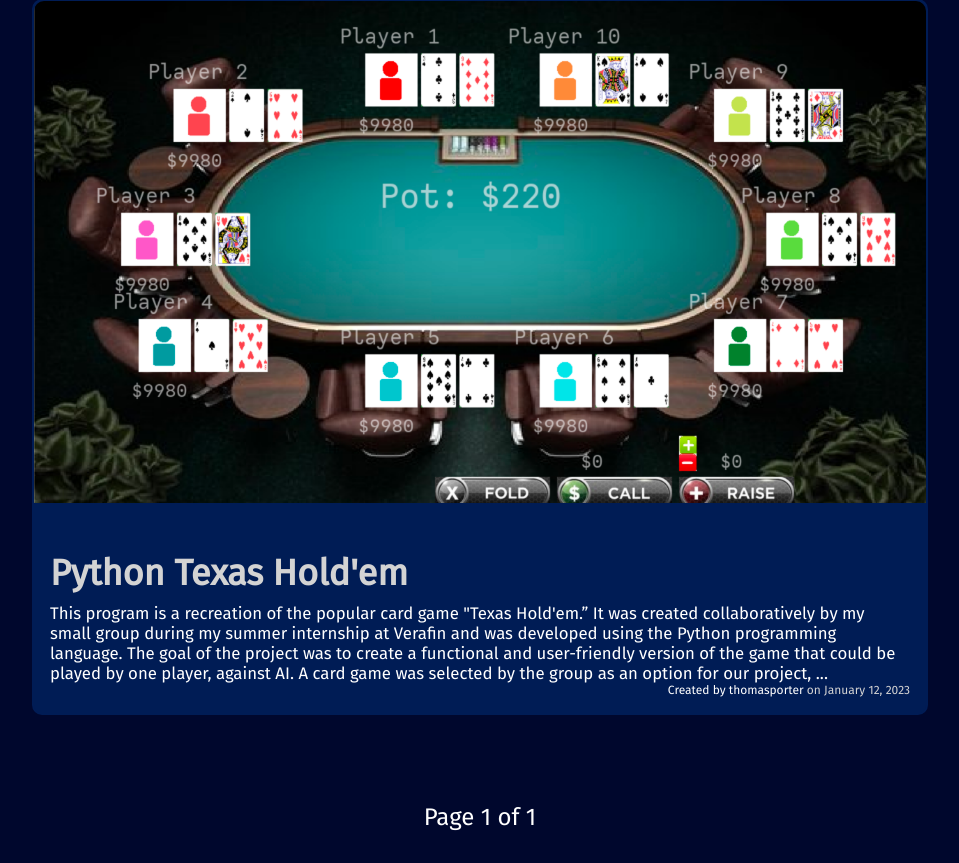
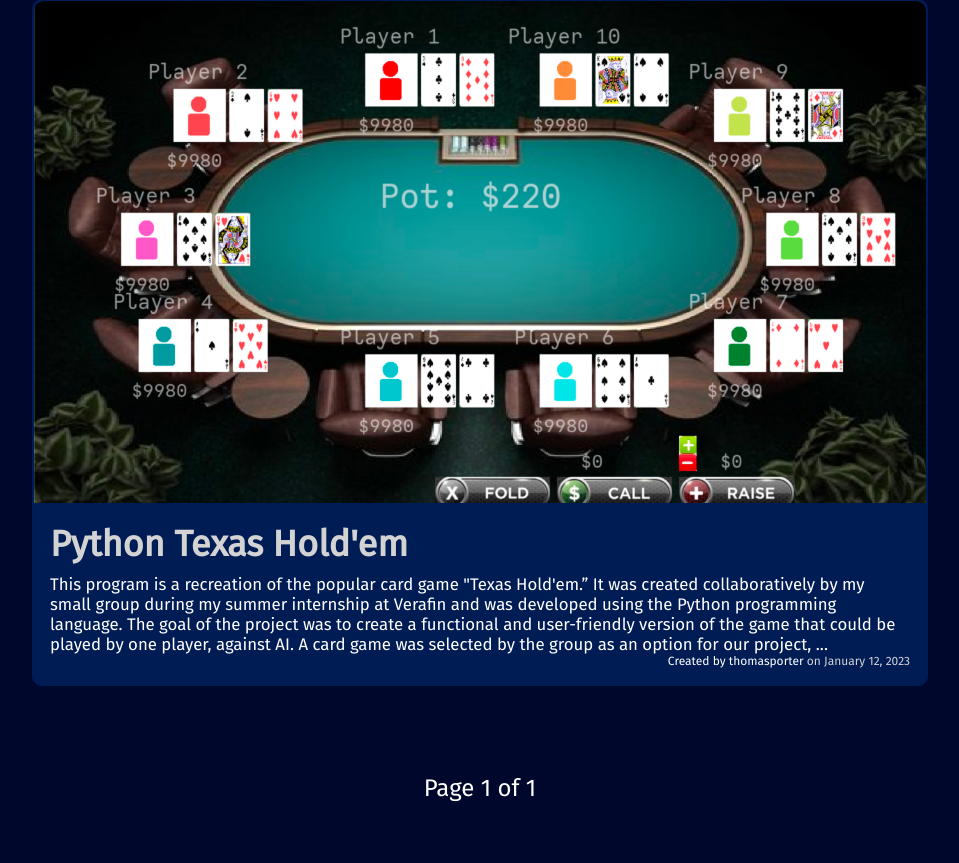
Before and after one commit to ortjk/django-website, a Django app: page /blog/ in a window 1280 px wide. Shown: the part 210-1073 px from the top of the page, without its empty margins (160-1119 px from the left). After the commit the page ends 1012 px from the top, so only its background shows below. Run offline with Django 4.2, Linux system fonts and the light colour scheme; data comes from the database, SQL or seed files in the repository; parts of the project's set-up code (start-up, migrations or seed data) failed here and were passed over.

Commit message:
fixed blog post preview formatting

```diff
--- a/blog/static/blog/CSS/style.css
+++ b/blog/static/blog/CSS/style.css
@@ -83,7 +83,7 @@ fieldset {
 .post {
   display: grid;
   grid-template-columns: auto;
-  grid-template-rows: 3fr 1fr;
+  grid-template-rows: auto auto;
   background-color: rgb(0, 28, 85);
   border: 2px solid rgb(0, 28, 85);
   border-radius: 10px;
@@ -350,8 +350,6 @@ fieldset {
 .view-post-container .post {
   background-color: rgb(255, 254, 226);
   border-color: rgb(255, 254, 226);
-  grid-template-columns: auto;
-  grid-template-rows: auto auto;
 }
 .view-post-container .post .post-title {
   margin-bottom: 32px;
--- a/blog/static/blog/CSS/style.scss
+++ b/blog/static/blog/CSS/style.scss
@@ -106,7 +106,7 @@ fieldset {
 .post {
     display: grid;
     grid-template-columns: auto;
-    grid-template-rows: 3fr 1fr;
+    grid-template-rows: auto auto;
 
     background-color: rgb(0, 28, 85);
     border: 2px solid rgb(0, 28, 85);
@@ -451,9 +451,6 @@ fieldset {
         background-color: rgb(255, 254, 226);
         border-color: rgb(255, 254, 226);
 
-        grid-template-columns: auto;
-        grid-template-rows: auto auto;
-
         .post-title {
             margin-bottom: 32px;
 
```
Also changed, not shown: 1 other file.
